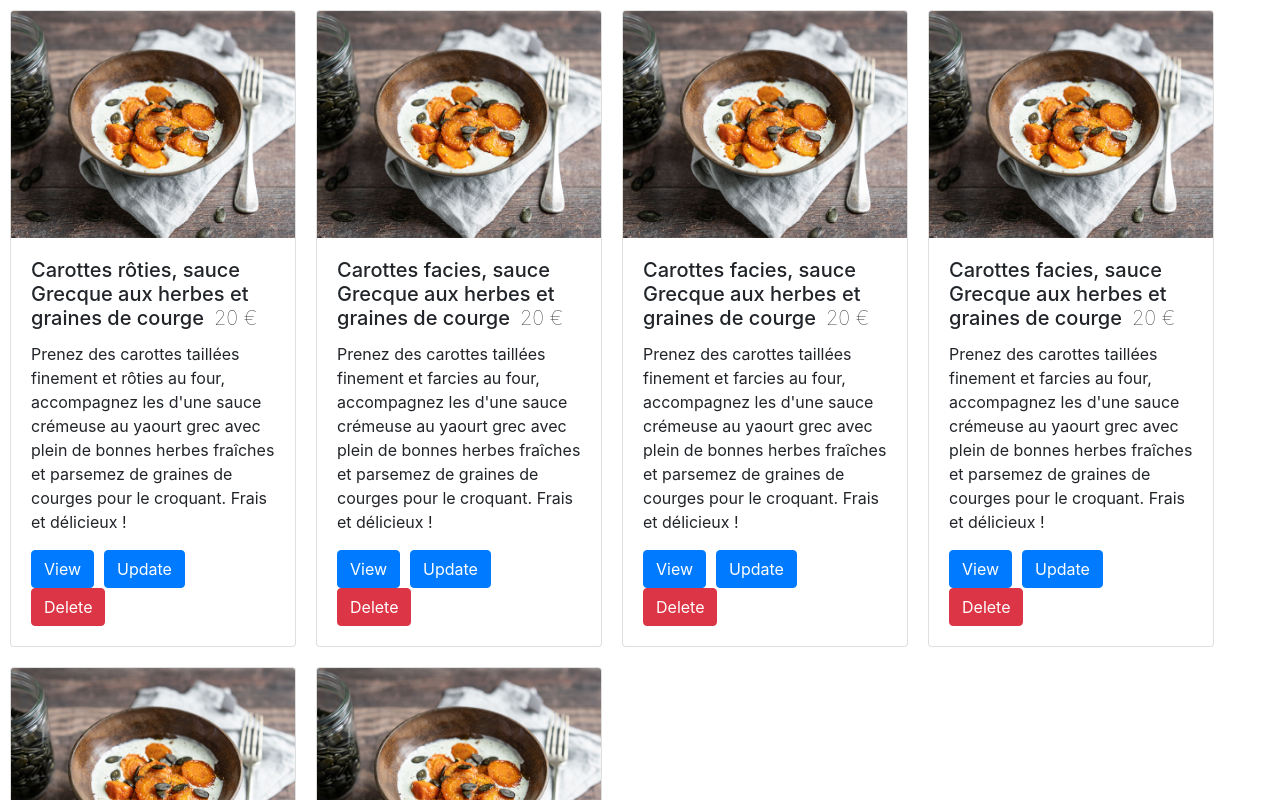
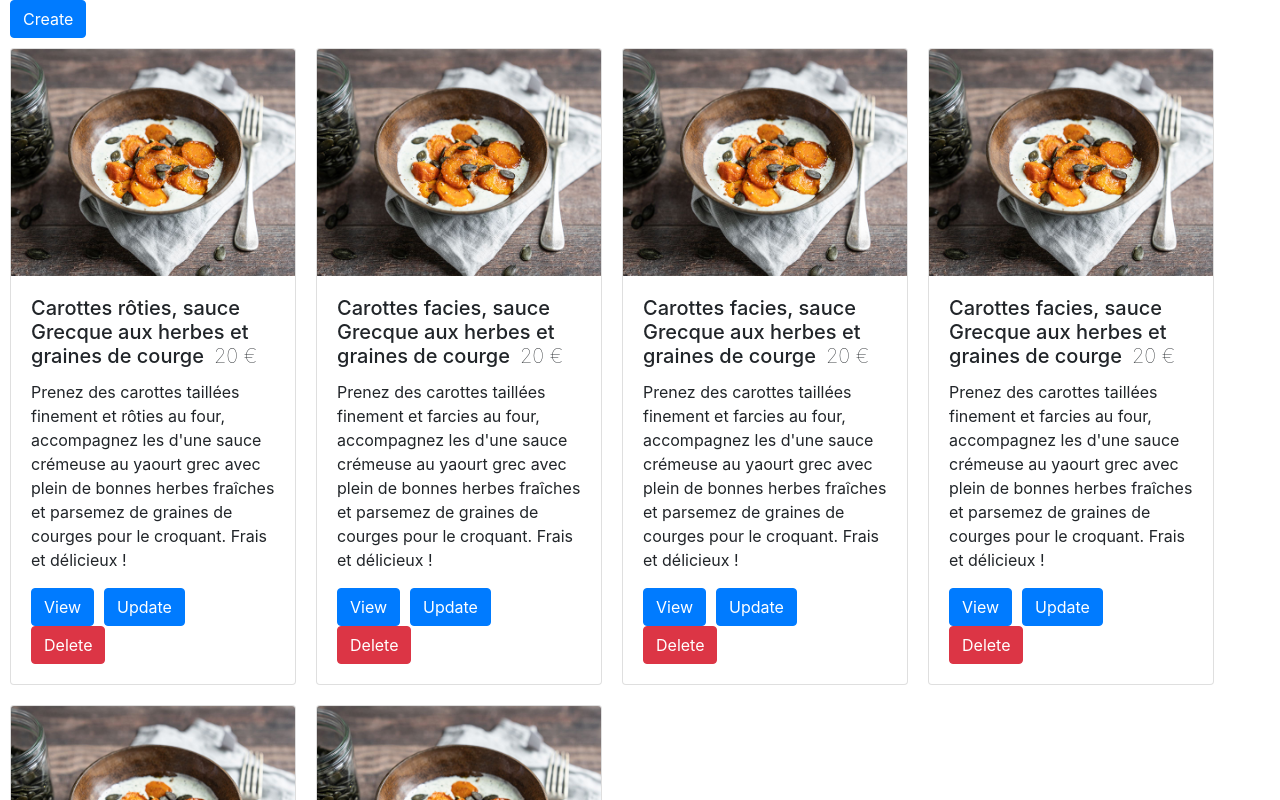
Before and after one commit to surfncode/to-delete2, a React (Create React App) app in the folder frontend/: page / in a window 1280 px wide. Shown: the top 800 px of the page. Built offline with nearby package versions, Linux system fonts and the light colour scheme.

Commit message:
added create button

```diff
--- a/frontend/src/List.css
+++ b/frontend/src/List.css
@@ -1,3 +1,7 @@
+
+.Create {
+	margin: 10px;
+}
 
 .Dish {
 	display: inline-block;
--- a/frontend/src/List.jsx
+++ b/frontend/src/List.jsx
@@ -19,7 +19,12 @@ class List  extends React.Component {
 
 	render() {
 		return (
-			<div className="List"> {this.state.dishes.map(this.renderDish)} </div>
+			<div className="List">
+				<Link to="create" className="Create"> <Button variant="primary">Create</Button> </Link>
+				<div className="ListContainer">
+					{this.state.dishes.map(this.renderDish)}
+				</div>
+			</div>
 		);
 	}
 
```
